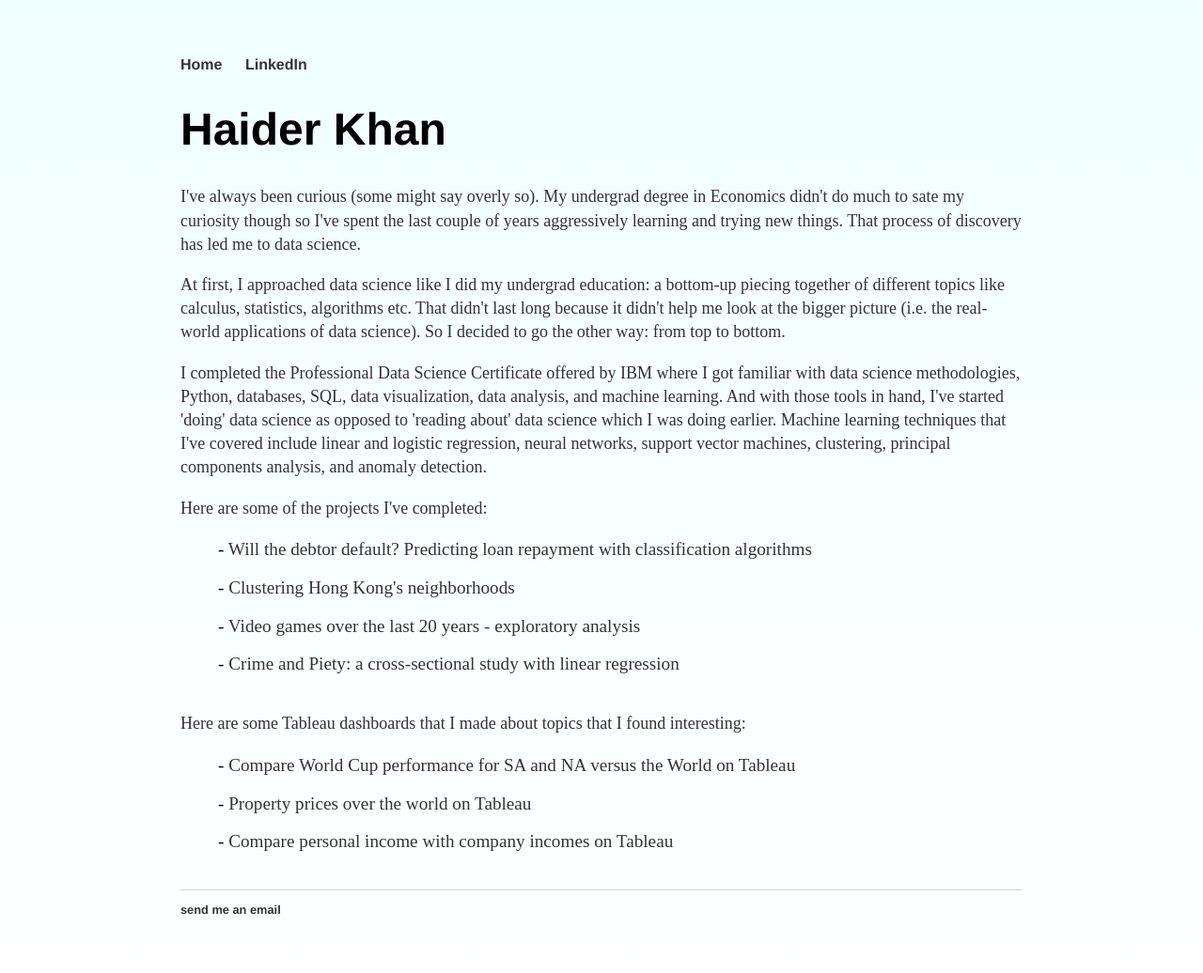
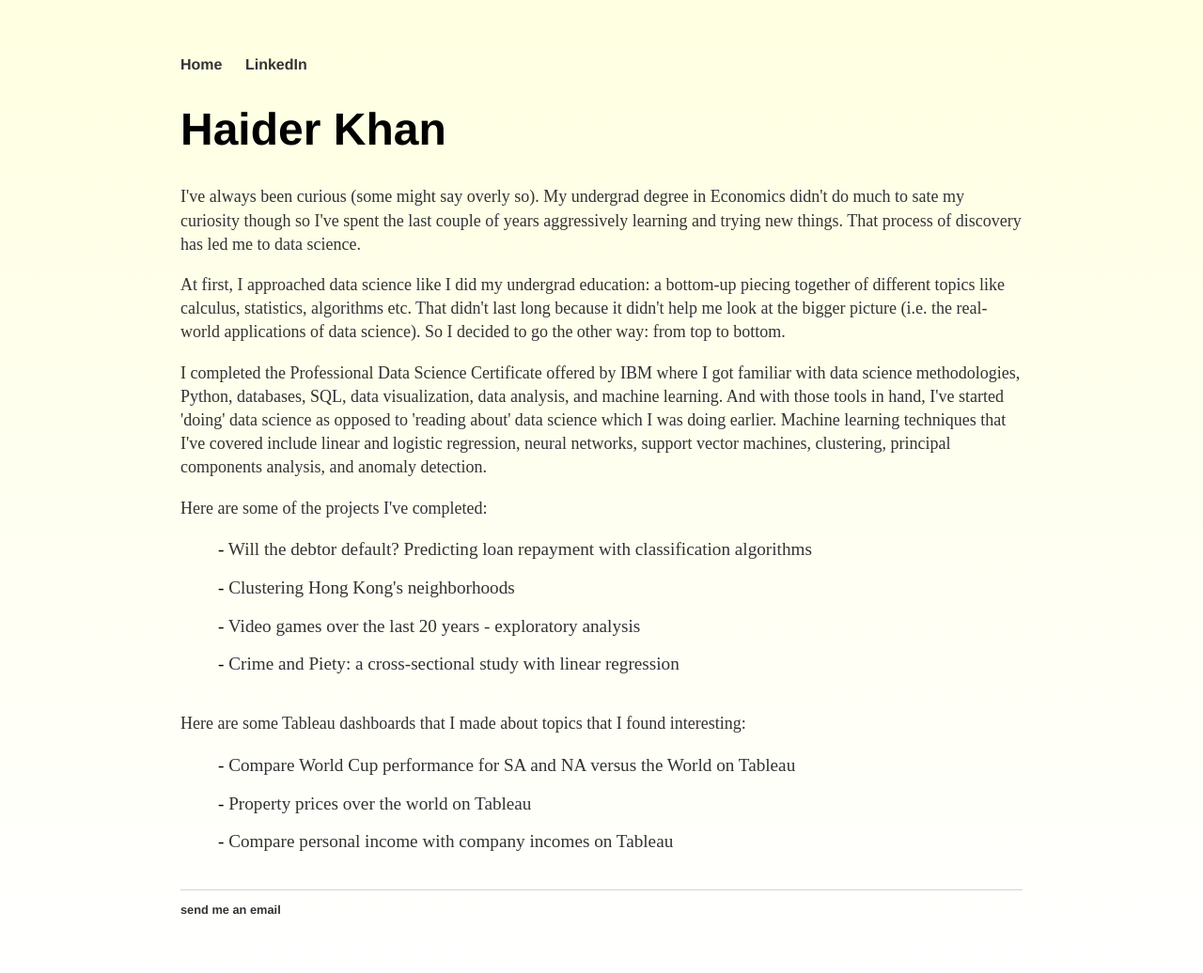
Before and after one commit to h2kh/h2kh.github.io, a Jekyll site: the page built from index.html, in a window 1280 px wide. Shown: the whole page at 94% size. Built offline with Jekyll 4.4.1, drawn with Linux system fonts in a browser that asks for light colours.

Commit message:
Update main.css

```diff
--- a/css/main.css
+++ b/css/main.css
@@ -1,11 +1,11 @@
 body {
     margin: 60px auto;
     width: 70%;
-    background: -webkit-linear-gradient(rgb(240, 255, 255), #ffffff);
-    background: -o-linear-gradient(rgb(240, 255, 255), #ffffff);
-    background: -moz-linear-gradient(rgb(240, 255, 255), #ffffff);
-    background: linear-gradient(rgb(240, 255, 255), #ffffff);
-    background-color: rgb(240, 255, 255);
+    background: -webkit-linear-gradient(rgb(255, 255, 225), #ffffff);
+    background: -o-linear-gradient(rgb(255, 255, 225), #ffffff);
+    background: -moz-linear-gradient(rgb(255, 255, 225), #ffffff);
+    background: linear-gradient(rgb(255, 255, 225), #ffffff);
+    background-color: rgb(255, 255, 225);
 
 }
 nav ul, footer ul {
```
